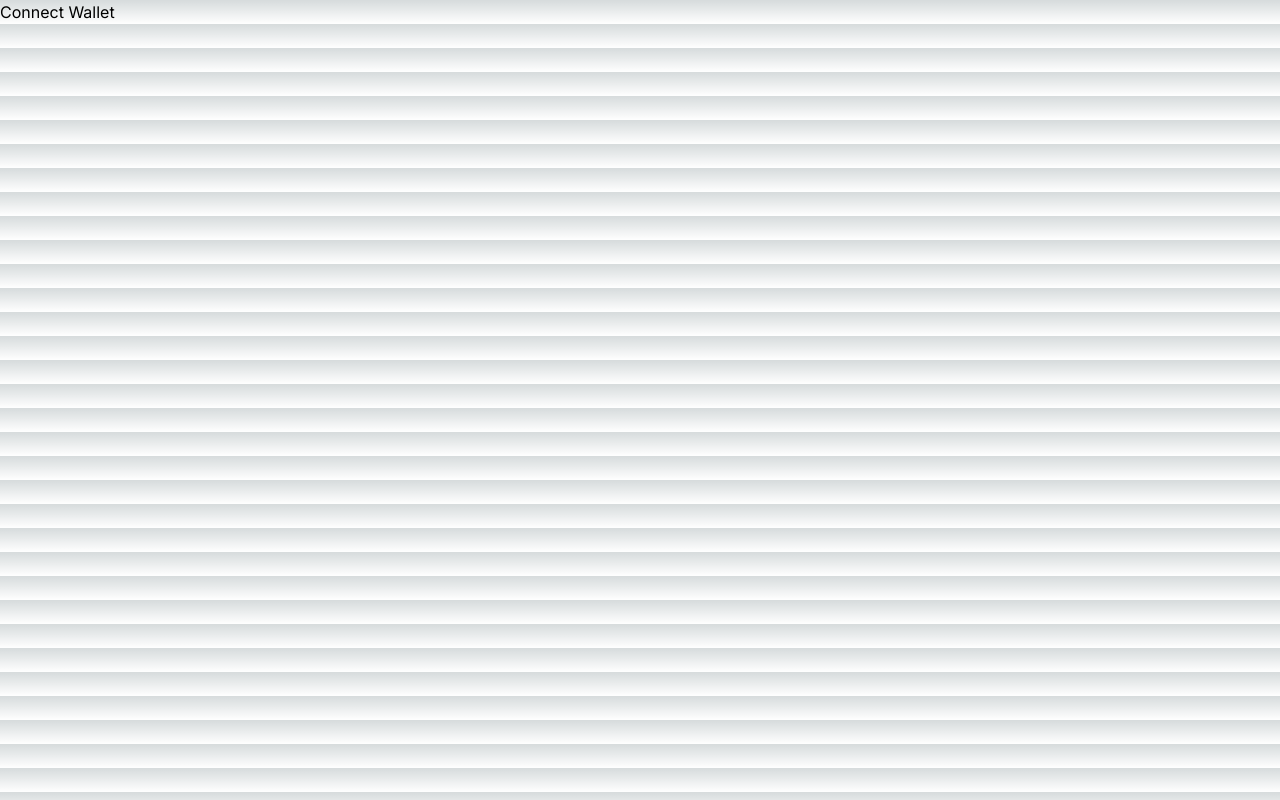
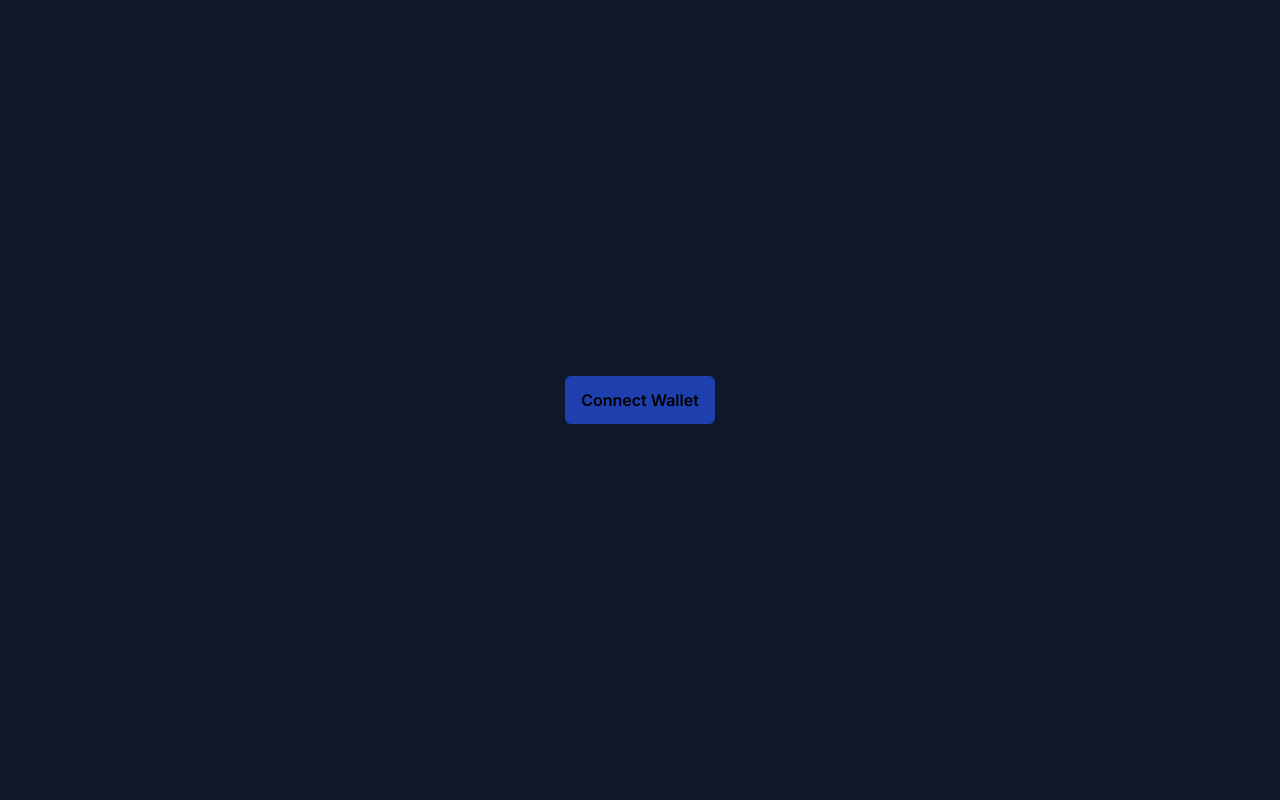
Before and after one commit to AhmedShaykh/Account-Abstraction-ERC-4337, a Next.js app: page / in a window 1280 px wide. Built offline with nearby package versions, Linux system fonts and the light colour scheme.

Commit message:
Initial Commit

```diff
--- a/Components/ConnectWallet.tsx
+++ b/Components/ConnectWallet.tsx
@@ -1,76 +1,11 @@
-"use client";
-import React, { useMemo, useState } from 'react';
-// import { getZeroDevSigner, getSocialWalletOwner } from '@zerodevapp/sdk';
-// import { SocialWallet } from '@zerodevapp/social-wallet';
-
-declare global {
-    interface Window {
-        ethereum: any;
-    }
-};
+import React from "react";
 
 const ConnectWallet = () => {
-
-    const [address, setAddress] = useState<string | undefined>("");
-
-    const [loading, setLoading] = useState<boolean>(false);
-
-    // const socialWallet = useMemo(() => {
-
-    //     return new SocialWallet();
-
-    // }, []);
-
-    // const createWallet = async () => {
-    //     try {
-    //         setLoading(true);
-
-    //         const signer = await getZeroDevSigner({
-    //             projectId: 'b5486fa4-e3d9-450b-8428-646e757c10f6',
-    //             owner: await getSocialWalletOwner('b5486fa4-e3d9-450b-8428-646e757c10f6', socialWallet)
-    //         });
-
-    //         const userAddress = await signer.getAddress();
-    //         setAddress(userAddress);
-
-    //     }
-    //     catch (e) {
-
-    //         console.log(e);
-    //     }
-    //     finally {
-    //         setLoading(false);
-    //     }
-    // };
-
-    // const disconnect = async () => {
-
-    //     await socialWallet.disconnect();
-
-    //     setAddress(undefined);
-    // };
-
     return (
         <div className="flex flex-col justify-center items-center h-screen">
             <button className="bg-blue-800 py-3 px-4 font-semibold rounded-md">
                 Connect Wallet
             </button>
-
-            {/* <div>
-                {!address && <button className='bg-gray-300 p-3' onClick={createWallet} disabled={loading}>{loading ? 'loading...' : 'Connect Wallet'}</button>}
-
-                {!!address &&
-                    <button className='bg-gray-300 p-3' onClick={disconnect} disabled={loading}>Disconnect</button>
-                }
-            </div>
-
-            <div>
-                {!!address &&
-                    <div>
-                        <label> {`${address.substring(0, 6)}...${address.substring(address.length - 5, address.length)}`}</label>
-                    </div>
-                }
-            </div> */}
         </div>
     )
 };
--- a/app/globals.css
+++ b/app/globals.css
@@ -1,24 +1,3 @@
 @tailwind base;
 @tailwind components;
 @tailwind utilities;
-
-:root {
-  --foreground-rgb: 0, 0, 0;
-  --background-start-rgb: 214, 219, 220;
-  --background-end-rgb: 255, 255, 255;
-}
-
-@media (prefers-color-scheme: dark) {
-  :root {
-    --foreground-rgb: 255, 255, 255;
-    --background-start-rgb: 0, 0, 0;
-    --background-end-rgb: 0, 0, 0;
-  }
-}
-
-body {
-  color: rgb(var(--foreground-rgb));
-  background: linear-gradient(to bottom,
-      transparent,
-      rgb(var(--background-end-rgb))) rgb(var(--background-start-rgb));
-}
--- a/app/layout.tsx
+++ b/app/layout.tsx
@@ -1,11 +1,11 @@
-import { Inter } from 'next/font/google';
-import './globals.css';
+import { Inter } from "next/font/google";
+import "./globals.css";
 
-const inter = Inter({ subsets: ['latin'] });
+const inter = Inter({ subsets: ["latin"] });
 
 export const metadata = {
-  title: 'Account Abstraction (ERC-4337)',
-  description: 'Learning Account Abstraction (ERC-4337) With ZeroDev',
+  title: "Account Abstraction (ERC-4337)",
+  description: "Learning Account Abstraction (ERC-4337) With ZeroDev",
 };
 
 export default function RootLayout({
@@ -16,7 +16,7 @@ export default function RootLayout({
   return (
     <html lang="en">
       <body
-        className={inter.className}
+        className={`${inter.className} bg-slate-900`}
       >
         {children}
       </body>
--- a/next.config.js
+++ b/next.config.js
@@ -1,8 +1,9 @@
 /** @type {import('next').NextConfig} */
+
 const nextConfig = {
   experimental: {
     appDir: true,
-  },
+  }
 };
 
 module.exports = nextConfig;
--- a/package.json
+++ b/package.json
@@ -12,8 +12,6 @@
     "@types/node": "20.0.0",
     "@types/react": "18.2.5",
     "@types/react-dom": "18.2.3",
-    "@zerodevapp/sdk": "^2.2.10",
-    "@zerodevapp/social-wallet": "^1.0.1",
     "autoprefixer": "10.4.14",
     "eslint": "8.39.0",
     "eslint-config-next": "13.4.0",
--- a/tailwind.config.js
+++ b/tailwind.config.js
@@ -1,18 +1,10 @@
 /** @type {import('tailwindcss').Config} */
+
 module.exports = {
   content: [
-    './pages/**/*.{js,ts,jsx,tsx,mdx}',
-    './components/**/*.{js,ts,jsx,tsx,mdx}',
+    './Components/**/*.{js,ts,jsx,tsx,mdx}',
     './app/**/*.{js,ts,jsx,tsx,mdx}',
   ],
-  theme: {
-    extend: {
-      backgroundImage: {
-        'gradient-radial': 'radial-gradient(var(--tw-gradient-stops))',
-        'gradient-conic':
-          'conic-gradient(from 180deg at 50% 50%, var(--tw-gradient-stops))',
-      },
-    },
-  },
+  theme: {},
   plugins: [],
-}
+};
--- a/tsconfig.json
+++ b/tsconfig.json
@@ -1,6 +1,6 @@
 {
   "compilerOptions": {
-    "target": "es5",
+    "target": "es6",
     "lib": [
       "dom",
       "dom.iterable",
```
Also changed, not shown: 1 other file (tests, documents, lock files or other folders).
